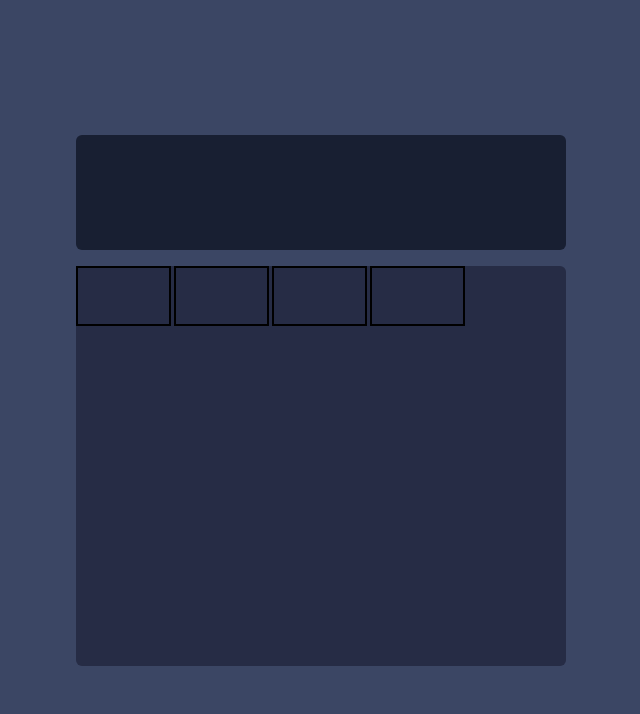
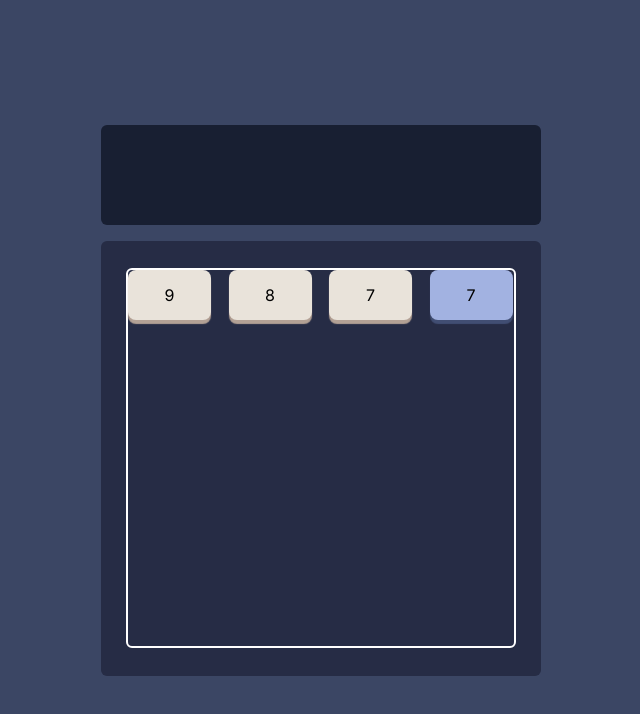
Before and after one commit to IsaacATetteh/calculator, a Next.js app: page / in a window 1280 px wide. Shown: the top 714 px of the page, without its empty margins (319-959 px from the left). Built offline with nearby package versions, Linux system fonts and the light colour scheme.

Commit message:
Button templates

```diff
--- a/src/app/globals.css
+++ b/src/app/globals.css
@@ -1,9 +1,15 @@
 @tailwind base;
 @tailwind components;
 @tailwind utilities;
+
 
 
 body, html {
   width: 100%;
   height: 100%;
 }
+
+.custom-padding {
+  margin-top: 30px;
+  margin-bottom: 30px;
+}
--- a/src/app/page.jsx
+++ b/src/app/page.jsx
@@ -1,14 +1,20 @@
 import Image from "next/image";
 
 export default function Home() {
+  const whiteButton =
+    "flex items-center justify-center w-[83px] h-[50px] bg-[#E9E3DA] rounded-lg shadow-custom";
+  const blueButton =
+    "flex items-center justify-center w-[83px] h-[50px] bg-[#A2B2E1] rounded-lg shadow-customblue";
   return (
-    <div className="w-full h-full flex flex-col justify-center items-center bg-[#3B4664] gap-4">
-      <div className="w-[490px] h-[115px] bg-[#181F32] rounded-md"></div>
-      <div className="w-[490px] h-[50%] rounded-md bg-[#262C45] grid grid-cols-5 grid-rows-4">
-        <div className="w-[95px] h-[60px] border-2 border-black"></div>
-        <div className="w-[95px] h-[60px] border-2 border-black"></div>
-        <div className="w-[95px] h-[60px] border-2 border-black"></div>
-        <div className="w-[95px] h-[60px] border-2 border-black"></div>
+    <div className="w-full h-full flex flex-col justify-center items-center bg-[#3B4664] font-league-spartan gap-4">
+      <div className="w-[440px] h-[100px] bg-[#181F32] rounded-md"></div>
+      <div className="w-[440px] h-[435px] rounded-md bg-[#262C45] flex justify-center items-center">
+        <div className="w-[390px] border-2 border-white h-[380px] rounded-md bg-[#262C45] grid grid-cols-4 grid-rows-5 gap-4">
+          <button className={whiteButton}>9</button>
+          <button className={whiteButton}>8</button>
+          <button className={whiteButton}>7</button>
+          <button className={blueButton}>7</button>
+        </div>
       </div>
     </div>
   );
--- /dev/null
+++ b/src/app/pages/_document.js
@@ -0,0 +1,26 @@
+import Document, { Html, Head, Main, NextScript } from "next/document";
+
+export default class MyDocument extends Document {
+  render() {
+    return (
+      <Html>
+        <Head>
+          <link rel="preconnect" href="https://fonts.googleapis.com" />
+          <link
+            rel="preconnect"
+            href="https://fonts.gstatic.com"
+            crossOrigin="true"
+          />
+          <link
+            href="https://fonts.googleapis.com/css2?family=League+Spartan&display=swap"
+            rel="stylesheet"
+          />
+        </Head>
+        <body>
+          <Main />
+          <NextScript />
+        </body>
+      </Html>
+    );
+  }
+}
--- a/tailwind.config.js
+++ b/tailwind.config.js
@@ -1,18 +1,22 @@
 /** @type {import('tailwindcss').Config} */
 module.exports = {
   content: [
-    './src/pages/**/*.{js,ts,jsx,tsx,mdx}',
-    './src/components/**/*.{js,ts,jsx,tsx,mdx}',
-    './src/app/**/*.{js,ts,jsx,tsx,mdx}',
+    "./src/pages/**/*.{js,ts,jsx,tsx,mdx}",
+    "./src/components/**/*.{js,ts,jsx,tsx,mdx}",
+    "./src/app/**/*.{js,ts,jsx,tsx,mdx}",
   ],
   theme: {
     extend: {
       backgroundImage: {
-        'gradient-radial': 'radial-gradient(var(--tw-gradient-stops))',
-        'gradient-conic':
-          'conic-gradient(from 180deg at 50% 50%, var(--tw-gradient-stops))',
+        "gradient-radial": "radial-gradient(var(--tw-gradient-stops))",
+        "gradient-conic":
+          "conic-gradient(from 180deg at 50% 50%, var(--tw-gradient-stops))",
+      },
+      boxShadow: {
+        custom: "0 4px 1px 0 #B3A195",
+        customblue: "0 4px 1px 0 #414E73",
       },
     },
   },
   plugins: [],
-}
+};
```
